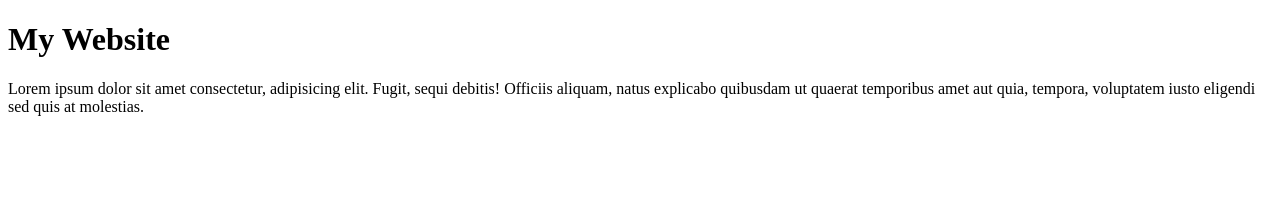
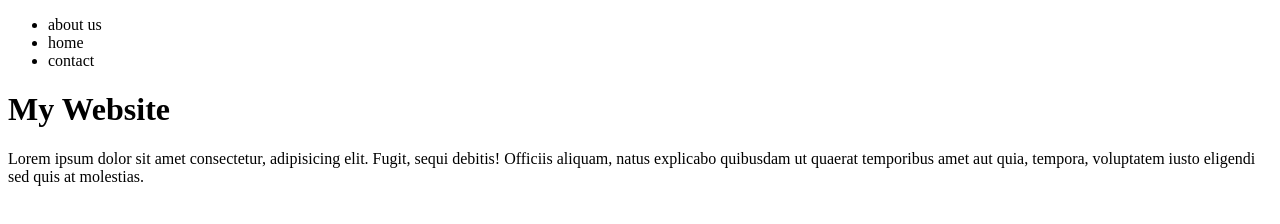
Before and after one commit to bhardwajarun123/githublearning, a plain HTML site: page index.html in a window 1280 px wide. Drawn offline with Linux system fonts and the light colour scheme.

Commit message:
nav added

```diff
--- a/index.html
+++ b/index.html
@@ -1,17 +1,26 @@
 <!DOCTYPE html>
 <html lang="en">
-<head>
-    <meta charset="UTF-8">
-    <meta name="viewport" content="width=device-width, initial-scale=1.0">
+  <head>
+    <meta charset="UTF-8" />
+    <meta name="viewport" content="width=device-width, initial-scale=1.0" />
     <title>My Website</title>
-</head>
-<body>
+  </head>
+  <body>
+    <nav>
+        <ul>
+            <li>about us</li>
+            <li>home</li>
+            <li>contact</li>
+        </ul>
+    </nav>
+
     <h1>My Website</h1>
-    <p>Lorem ipsum dolor sit amet consectetur,
-        adipisicing elit. Fugit, sequi debitis!
-         Officiis aliquam, natus explicabo
-         quibusdam ut quaerat temporibus amet
-          aut quia, tempora, voluptatem iusto
-          eligendi sed quis at molestias.</p>
-</body>
+    <p>
+      Lorem ipsum dolor sit amet consectetur, adipisicing elit. Fugit, sequi
+      debitis! Officiis aliquam, natus explicabo quibusdam ut quaerat temporibus
+      amet aut quia, tempora, voluptatem iusto eligendi sed quis at molestias.
+    </p>
+
+
+  </body>
 </html>
```
